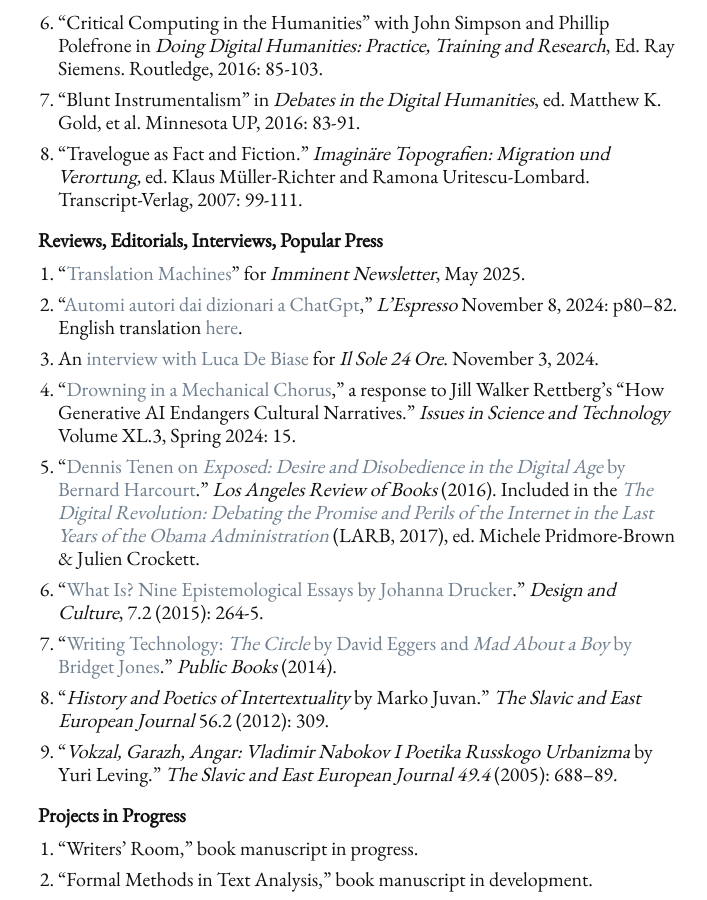
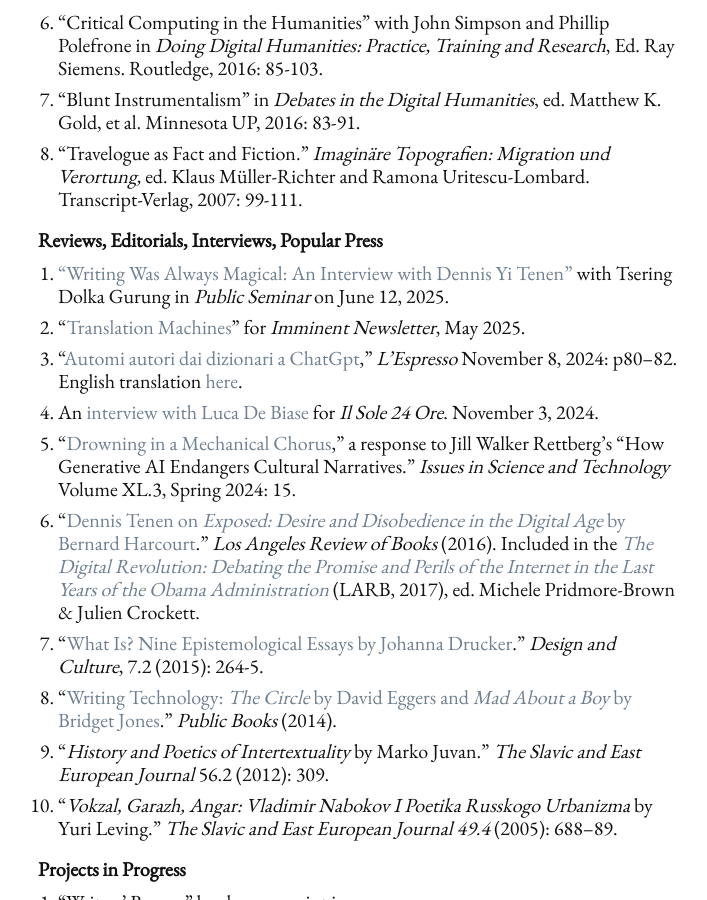
Before and after one commit to denten/denten.github.io, a Jekyll site: the page built from _pages/publications.md, in a window 1280 px wide and 900 px high, scrolled down 1147 px. Shown: the whole window, without its empty margins (282-989 px from the left). Built offline with Jekyll 4.4.1, drawn with Linux system fonts in a browser that asks for light colours; nearby versions of some CDN libraries.

Commit message:
update the interview

```diff
--- a/_includes/CV/04-publications.md
+++ b/_includes/CV/04-publications.md
@@ -68,6 +68,9 @@
 
 ### Reviews, Editorials, Interviews, Popular Press
 
+1. ["Writing Was Always Magical: An Interview with Dennis Yi
+Tenen"](https://web.archive.org/save/https://publicseminar.org/2025/06/writing-technology-artif
+icial-intelligence/) with Tsering Dolka Gurung in *Public Seminar* on June 12, 2025.
 1. "[Translation
    Machines](https://web.archive.org/save/https://imminent.translated.com/perspectives-on-translation-machines)" for *Imminent Newsletter*, May 2025.
 1. "[Automi autori dai dizionari a
```
